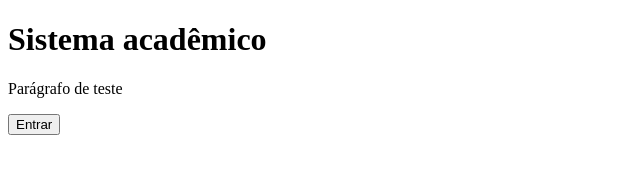
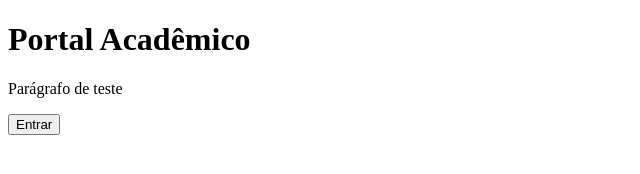
Before and after one commit to Gabds07/aula1, a plain HTML site: page index.html in a window 1280 px wide. Shown: the whole page, without its empty margins (0-640 px from the left). Drawn offline with Linux system fonts and the light colour scheme.

Commit message:
Alteração no titulo

```diff
--- a/index.html
+++ b/index.html
@@ -6,7 +6,7 @@
     <title>Meu projeto Git</title>
 </head>
 <body>
-    <h1>Sistema acadêmico</h1>
+    <h1>Portal Acadêmico</h1>
     <p>Parágrafo de teste</p>
     <button>Entrar</button>
 </body>
```
